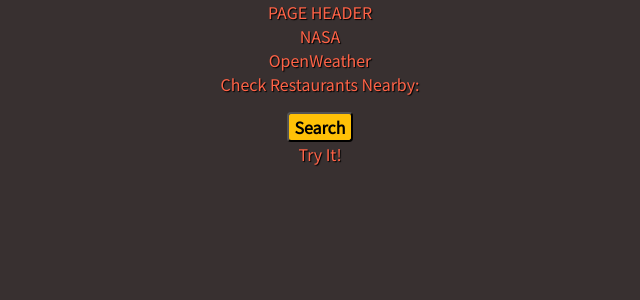
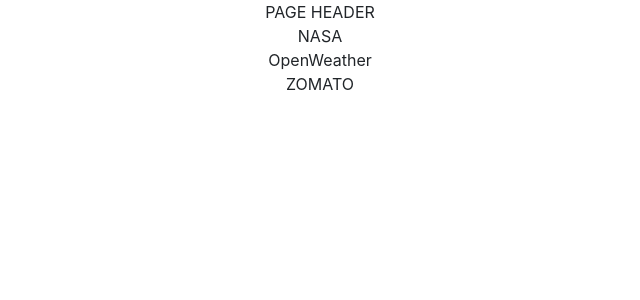
Before and after one commit to crisjmatson/twenty, a React (Create React App) app in the folder react-fundamentals/: page / in a window 1280 px wide. Shown: the top 300 px of the page, without its empty margins (320-960 px from the left). Built offline with nearby package versions, Linux system fonts and the light colour scheme; no server answers.

Commit message:
Revert "Phillip"

```diff
--- a/react-fundamentals/public/index.html
+++ b/react-fundamentals/public/index.html
@@ -24,14 +24,6 @@
       work correctly both with client-side routing and a non-root public URL.
       Learn how to configure a non-root public URL by running `npm run build`.
     -->
-
-    <!-- Phillip Google Web Font -->
-    <link
-      href="https://fonts.googleapis.com/css2?family=Noto+Sans+JP&display=swap"
-      rel="stylesheet"
-    />
-    <!-- Phillip Google Web Font End -->
-
     <title>React App</title>
   </head>
   <body>
--- a/react-fundamentals/src/App.js
+++ b/react-fundamentals/src/App.js
@@ -1,34 +1,17 @@
-import React, { useEffect, useState } from "react";
+import React from "react";
 import "bootstrap/dist/css/bootstrap.css";
 import "./App.css";
 import Nasa from "./components/nasa/Nasa";
 import OpenWeather from "./components/openweather/Openweather";
-import Zomato from "./components/zomato/ZomatoApp";
-
+import Zomato from "./components/zomato/Zomato";
 
 function App() {
-
-	const [lat, setLat] = useState(0);
-	const [lon, setLon] = useState(0);
-	useEffect(() => {
-		if (navigator.geolocation) {
-			navigator.geolocation.getCurrentPosition(getCoord);
-		} else {
-			alert("Geolocation is not supported by this browser.");
-		}
-	}, ['']);
-
-	const getCoord = (position) => {
-		setLat(position.coords.latitude);
-		setLon(position.coords.longitude);
-	};
-
 	return (
 		<div className="App">
 			PAGE HEADER
 			<Nasa />
-			<OpenWeather lat={lat} lon={lon} />
-			<Zomato lat={lat} lon={lon} />
+			<OpenWeather />
+			<Zomato />
 		</div>
 	);
 }
--- /dev/null
+++ b/react-fundamentals/src/components/zomato/Zomato.js
@@ -0,0 +1,7 @@
+import React from "react";
+
+const Zomato = () => {
+	return <div>ZOMATO</div>;
+};
+
+export default Zomato;
--- a/react-fundamentals/src/components/zomato/ZomatoApp.css
+++ /dev/null
@@ -1,35 +0,0 @@
-body {
-    background: #383030;
-    color: tomato;
-    font-family: 'Noto Sans JP', sans-serif;
-
-    text-shadow: 1px 1px 1px black;
-}
-
-body a {
-    text-decoration: none;
-}
-
-body a:hover {
-    text-decoration: none;
-    color: deeppink;
-    transition: 0.3s;
-}
-
-button {
-    font-weight: 900;
-}
-
-tr {
-    color: hotpink;
-}
-
-td {
-    background: #242020;
-}
-
-hr {
-    background: darkorchid;
-    width: 97%;
-    height: 0.04rem;
-}
--- a/react-fundamentals/src/components/zomato/ZomatoApp.js
+++ /dev/null
@@ -1,100 +0,0 @@
-import React, { useState } from "react";
-import ZomatoResults from './ZomatoResults';
-
-// const baseURL = 'https://developers.zomato.com/api/';
-// const geocodeURL = 'https://developers.zomato.com/api/geocode'
-const apiKey = '98267bea20b05127cd2a4361c18d948a';
-
-const ZomatoApp = (props) => {
-
-	// const [latitudeNum, setLatitudeNum] = useState(0);
-	// const [longitudeNum, setLongitudeNum] = useState(0);
-	// const [results, setResults] = useState([]);
-	// const [search, setSearch] = useState('');
-	const [results, setResults] = useState();
-	// const [buttonClicked, setButtonClicked] = useState(false);
-	// const [updateActive, setUpdateActive] = useState(false);
-
-	// const updateOn = () => {
-	// 	setUpdateActive(true);
-	// }
-
-	// const updateOff = () => {
-	// 	setUpdateActive(false);
-	// }
-
-	const fetchLocationResults = () => {
-		const completeURL = `https://developers.zomato.com/api/v2.1/geocode?lat=${props.lat}&lon=${props.lon}`;
-
-		fetch(completeURL,
-			{
-				method: 'get',
-				headers: new Headers
-					({
-						'user-key': apiKey,
-						'Content-Type': 'application/json'
-					})
-			}
-		)
-			.then((response) => {
-				// console.log(completeURL, res)
-				return response.json()
-			})
-			.then((restaurantData) => {
-				// console.log(restaurantData)
-				setResults(restaurantData)
-				// setRestaurantDataLength(Object.keys(results.restaurant_data).length)
-				// console.log(results)
-				// console.log(results.nearby_restaurants)
-				// console.log(results.nearby_restaurants.length)
-				// console.log(Object.keys(results).length)
-				// console.log(results)
-				// console.log(restaurantDataLength)
-				// setButtonClicked(true)
-			})
-		// .then(() => {
-		// 	console.log(buttonClicked)
-		// })
-
-	}
-
-	// 	let [a, b];
-	// 	console.log(a, b);
-	// 	headers: new Headers({
-	// 		'method': 'POST',
-	// 		'Content-Type': 'application/json'
-	// 	})
-	// 		.then(res => res.json())
-	// 		.catch(error => console.log(error))
-	// }
-
-	return (
-		<div className="main">
-			<div className="mainDiv">
-
-				<p>Check Restaurants Nearby:</p>
-				<button className="rounded bg-warning" onClick={() => fetchLocationResults()}>Search</button>
-				{
-					results
-						? <ZomatoResults results={results} />
-						: <div>Try It!</div> // null
-				}
-			</div>
-		</div>
-	)
-};
-
-// const getPosition = () => {
-// 	if (navigator.geolocation) {
-// 		navigator.geolocation.getCurrentPosition((position) => {
-// 			let positionInfo = `Current position: latitude: ${position.coords.latitude}, longitude: ${position.coords.longitude}`;
-// 			console.log(positionInfo)
-// 			let x = position.coords.latitude
-// 			let y = position.coords.longitude
-// 			let z = [x, y];
-// 			console.log(z)
-// 			return z
-// 		})
-// 	}
-
-export default ZomatoApp;
--- a/react-fundamentals/src/components/zomato/ZomatoResults.js
+++ /dev/null
@@ -1,77 +0,0 @@
-import React from 'react';
-import { Table } from 'reactstrap';
-import './ZomatoApp.css';
-
-const ZomatoResults = (props) => {
-    // console.log(props)
-    console.log('Nearby Restaurants:', props.results)
-    console.log(props.results.location.city_name)
-    // console.log(props.results.nearby_restaurants[0].restaurant)
-    // console.log(props.results.nearby_restaurants[1].restaurant.name)
-    // console.log(props.results.nearby_restaurants[2].restaurant.name)
-
-    const ZomatoResultsMapper = () => {
-        return props.results.nearby_restaurants.map((value, index) => {
-            return (
-                <tr key={index}>
-                    {/* // scope = "row" */}
-                    <td className="text-warning bg-dark">{value.restaurant.name}</td>
-                    <td>{value.restaurant.cuisines}</td>
-                    <td>{value.restaurant.user_rating.aggregate_rating}</td>
-                    <td>{value.restaurant.location.address}</td>
-                    <td><a href={value.restaurant.url} target="blank" rel="noopener noreferrer">Learn More</a></td>
-                    <td><a href={value.restaurant.photos_url} target="_blank" rel="noopener noreferrer">Photos</a></td>
-                </tr>
-            )
-        })
-    }
-
-    return (
-        <div>
-
-            {/* // props.results.nearby_restaurants.map((value, index) => {
-                //     return (
-                //         <tr key={index}>
-                //             <th scope="row">(value.id)</th>
-                //         </tr>
-
-                //     )
-                // } */}
-            {/* <hr /> */}
-            <br />
-            <div className="bg-light p-1">Zomato Results Near You</div>
-
-            <div className="bg-info p-1">{props.results.location.city_name}</div>
-            <div className="bg-secondary p-1">Latitude: {props.results.location.latitude}, Longitude: {props.results.location.longitude}</div>
-            <br />
-            {/* <hr /> */}
-            <Table>
-                <thead>
-                    <tr>
-                        <th className="text-primary bg-dark">Restaurant Name</th>
-                        <th className="text-primary bg-dark">Cuisines</th>
-                        <th className="text-primary bg-dark">User Rating</th>
-                        <th className="text-primary bg-dark">Address</th>
-                        <th className="text-danger bg-dark">Zomato Link</th>
-                        <th className="text-danger bg-dark">Zomato Photos</th>
-                    </tr>
-                </thead>
-                <tbody>
-                    {ZomatoResultsMapper()}
-                </tbody>
-            </Table>
-        </div>
-    )
-}
-
-//     return (
-
-
-//             props.results.map(result = {
-//                 return '';
-
-//             )
-//             })
-// }
-
-export default ZomatoResults;
```
Also changed, not shown: react-fundamentals/src/components/zomato/Zomato.css (added), 2 other files (tests, documents, lock files or other folders).
